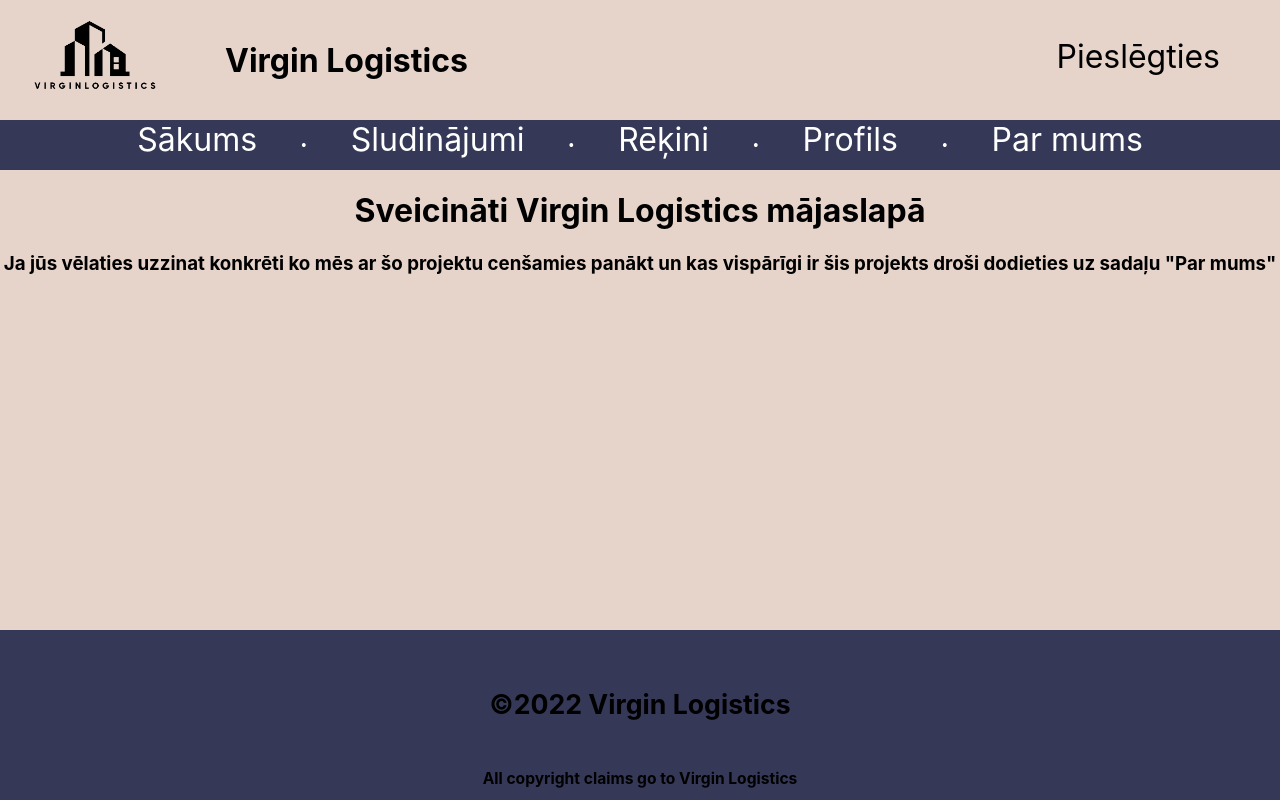
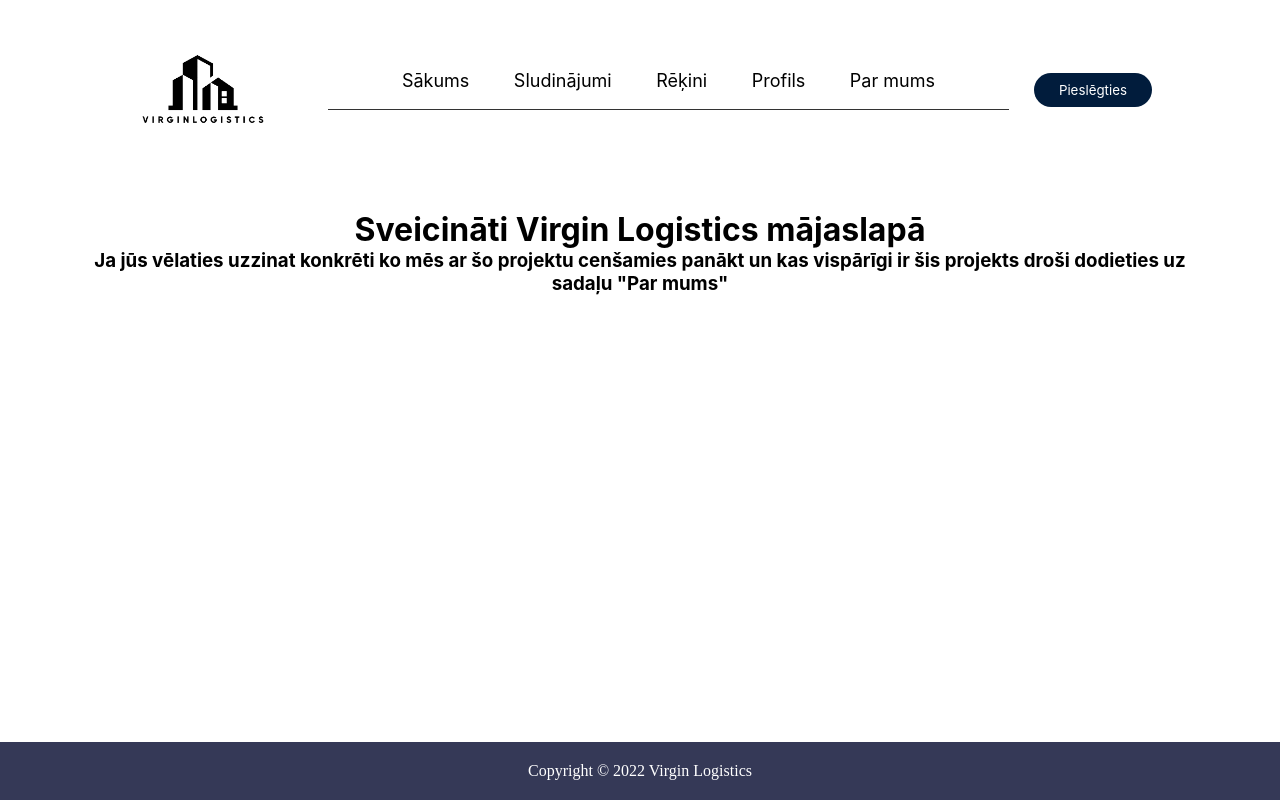
Before and after one commit to defaulltss/VirginLogistics, a Flask app: page / in a window 1280 px wide. Run offline with Flask 2, Linux system fonts and the light colour scheme.

Commit message:
Header un Footer uztaisīts!

```diff
--- a/static/visual.css
+++ b/static/visual.css
@@ -1,56 +1,85 @@
+* {
+    margin: 0;
+    padding: 0;
+    box-sizing: border-box;
+}
+html {
+    background-color: white;
+    overflow-x: hidden
+}
 footer {
-    height : 90px;
     text-align: center;
-    font-size: smaller;
+    background-color: #333;
+    color: #fff;
+    padding: 20px;
+    position: absolute;
+    bottom: 0;
+    width: 100%;
+}
+header {
     font-family: 'Inter', sans-serif;
-    margin-top: auto;
-    padding: 3em;
+    display: flex;
+    background-color: white;
+    justify-content: space-between;
+    align-items: center;
+    padding: 30px 10%;
 }
-.header {
+.nav__links {
+    list-style: none;
+    white-space:nowrap;
+    overflow:hidden;
+}
+.nav__links li {
+    display: inline-block;
+    padding: 0px;
+}
+button {
+    padding: 9px 25px;
+    border: none;
+    border-radius: 50px;
+    background-color: #011C3C;
+    color: white;
+    margin-left: 25px;
     font-family: 'Inter', sans-serif;
 }
-.kompanijas_nosaukums {
-    margin-left: 225px;
-    font-family: 'Inter', sans-serif;
-    font-size: xx-large;
-}
-.pieslēgties, .pieslēgties_click{
-    margin-top: -65px;
-    text-align: right;
-    margin-right: 30px;
-    text-decoration: none;
-    font-size: xx-large;
+.sludinajumi, .sakums, .par, .rēķini, .profils, .parmums {
+    font-size: large ;
+    margin: 20px;
+    padding: 0, 0, 0 , 0;
+    text-decoration:none;
     color: black;
     font-family: 'Inter', sans-serif;
-}
-.sludinajumi, .sakums, .rēķini, .profils, .parmums {
-    font-size: xx-large;
-    margin: 40px;
-    text-decoration:none;
-    color: white;
-    font-family: 'Inter', sans-serif;
+
 }
 .navbar {
-    height: 50px;
+    height: 40px;
+    text-align: center;
+    width: 1000px;
+    background-color: white;
+    border-bottom: 1px solid #333333;
 }
 body {
-    margin: 0;
-    display: flex;
-    flex-direction: column;
-    min-height: 100%;
+    position: relative;
+    padding-bottom: 58px;
+    min-height: 100vh;
+  }
+main {
+    width: 90vw;
+    margin: 0 auto;
+    padding: 30px 20px;
 }
-html {
+html{
     height: 100%;
 }
 .navbarteksts {
     text-align: center;
     color: white;
+
 }
 .logo {
     height: 120px;
     width: 150px;
-    margin-top: -80px;
-    margin-left: 20px;
+    margin-right: 50px;
 }
 .par_mums {
     text-align: center;
--- a/templates/layout.html
+++ b/templates/layout.html
@@ -1,37 +1,28 @@
 <!DOCTYPE html>
-<html style="background-color:#E6D4CA;" class="lapa">
+<html class="lapa">
 
 <link rel="stylesheet" type="text/css" href="{{url_for('static', filename='bodyvisual.css')}}">
 <link rel="stylesheet" type="text/css" href="{{url_for('static', filename='visual.css')}}">
 
-<header style="background-color:#E6D4CA;" class="header">
-    <br>
-        <h1 class="kompanijas_nosaukums" >Virgin Logistics</h1>
-            <div class="pieslēgties">
-                <a href='/login' class="pieslēgties_click">Pieslēgties</a>
-            </div>
-        <img class="logo" src="/static/img/logo.png">
-
+<header>
+    <img class="logo" src="/static/img/logo.png">
+        <nav class="navbar">
+            <ul class="nav__links">
+                <li><a class="sakums" href='/index'>Sākums</a></li>
+                <li><a class="sludinajumi" href='/listings'>Sludinājumi</a></li>
+                <li><a class="rēķini" href="/bill">Rēķini</a></li>
+                <li><a class="profils" href="/profile">Profils</a></li>
+                <li><a class="parmums" href="/about">Par mums</a></li>
+            </ul>
+        </nav>
+        <a href="/register"><button>Pieslēgties</button></a>
 </header>
-<nav style="background-color:#353957;" class="navbar">
-    <div class="navbarteksts">
-        <a class="sakums" href='/index'>Sākums</a>
-            <a>•</a>
-        <a class="sludinajumi" href='/listings'>Sludinājumi</a>
-            <a>•</a>
-        <a class="rēķini" href="bill">Rēķini</a>
-            <a>•</a>
-        <a class="profils" href="profile">Profils</a>
-            <a>•</a>
-        <a class="parmums" href="about">Par mums</a>
-    </div>
-</nav>
+<main>
 {% block content %}
 
 {% endblock %}
+</main>
 <footer style="background-color:#353957;" class="footer">
-    <h1>©2022 Virgin Logistics</h1>
-    <br>
-    <h3>All copyright claims go to Virgin Logistics</h3>
+    <p>Copyright &copy; <script>document.write(new Date().getFullYear());</script> Virgin Logistics</p>
 </footer>
 </html>
```
